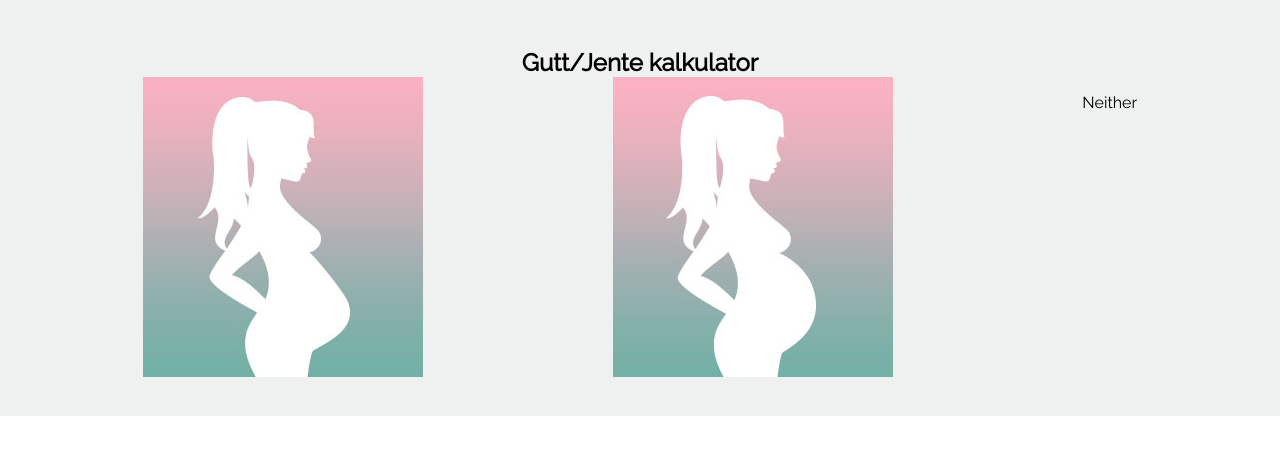
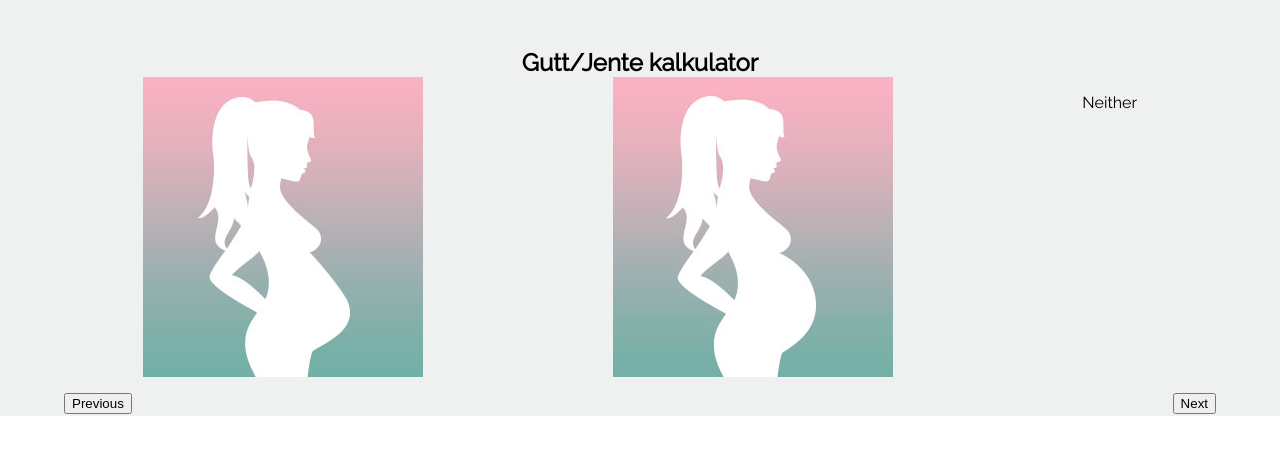
Before and after one commit to excalliburbd/boy-girl-kalkulator, a React (Create React App) app: page / in a window 1280 px wide. Both pictures are taken after a click on the button "Start". Shown: the top 454 px of the page. Built offline with nearby package versions, Linux system fonts and the light colour scheme.

Commit message:
handeled step change

```diff
--- a/src/QuestionStep.js
+++ b/src/QuestionStep.js
@@ -18,7 +18,7 @@ class QuestionStep extends Component {
       values
     } = this.props;
 
-    if (type == 'dorpdown') {
+    if (type == 'dropdown') {
       //TODO: date age
     }
 
--- a/src/Quiz.js
+++ b/src/Quiz.js
@@ -4,29 +4,14 @@ import React, { Component } from 'react';
 import styled from 'styled-components';
 
 import QuestionStep from './QuestionStep';
-
-const StartStepContainer = styled.div`
-  display: flex;
-  justify-content: center;
-  align-items: center;
-  height: 100%;
-`;
-
-const StartButton = styled.button`
-  background: crimson;
-  border: none;
-  padding: .5em 1em;
-`;
-
-const StartStep = ({
-  handleStart
-}) => <StartStepContainer>
-  <StartButton onClick={ handleStart }>Start</StartButton>
-</StartStepContainer>;
+import StartStep from './StartStep';
+import Stepper from './Stepper';
 
 const QuizContainer = styled.div`
   height: 100%;
 `;
+
+const addToHex = (num, value) => (parseInt(num, 16) + value).toString(16);
 
 class Quiz extends Component {
   state = {
@@ -64,6 +49,26 @@ class Quiz extends Component {
     }
   }
 
+  handleStepCalcuation = toAdd => {
+    this.setState(
+      (previousState, props) => {
+        const [
+          type,
+          ...values
+        ] = previousState.step.split('-');
+
+        return {
+          step: `${type}-${
+            values.map( value => addToHex(value, toAdd)).join('-')
+          }`
+        }
+      }
+    );
+  }
+
+  handleNextStep = () => this.handleStepCalcuation(16)
+  handlePreviousStep = () => this.handleStepCalcuation(-16)
+
   render() {
     const {
       step
@@ -76,6 +81,8 @@ class Quiz extends Component {
             <StartStep handleStart={this.handleQuizStart}/> :
             <QuestionStep { ...this.getProps() } />
         }
+        { step === 'start' ? null : <Stepper handleNext={this.handleNextStep}
+                                             handlePrevious={this.handlePreviousStep} /> }
       </QuizContainer>
     );
 
--- /dev/null
+++ b/src/StartStep.js
@@ -0,0 +1,23 @@
+import React from 'react';
+import styled from 'styled-components';
+
+const StartStepContainer = styled.div`
+  display: flex;
+  justify-content: center;
+  align-items: center;
+  height: 100%;
+`;
+
+const StartButton = styled.button`
+  background: crimson;
+  border: none;
+  padding: .5em 1em;
+`;
+
+const StartStep = ({
+  handleStart
+}) => <StartStepContainer>
+  <StartButton onClick={ handleStart }>Start</StartButton>
+</StartStepContainer>;
+
+export default StartStep;
--- /dev/null
+++ b/src/Stepper.js
@@ -0,0 +1,19 @@
+import React from 'react';
+import styled from 'styled-components';
+
+const StepperContainer = styled.div`
+  display: flex;
+  flex-direction: row;
+  justify-content: space-between;
+  padding: 1em;
+`;
+
+const Stepper = ({
+  handleNext,
+  handlePrevious
+}) => <StepperContainer>
+  <button onClick={handlePrevious}>Previous</button>
+  <button onClick={handleNext}>Next</button>
+</StepperContainer>;
+
+export default Stepper;
```
Also changed, not shown: src/assets/quiz/4a.jpg (renamed from src/assets/quiz/4.jpg), src/assets/quiz/4b.jpg (added).
